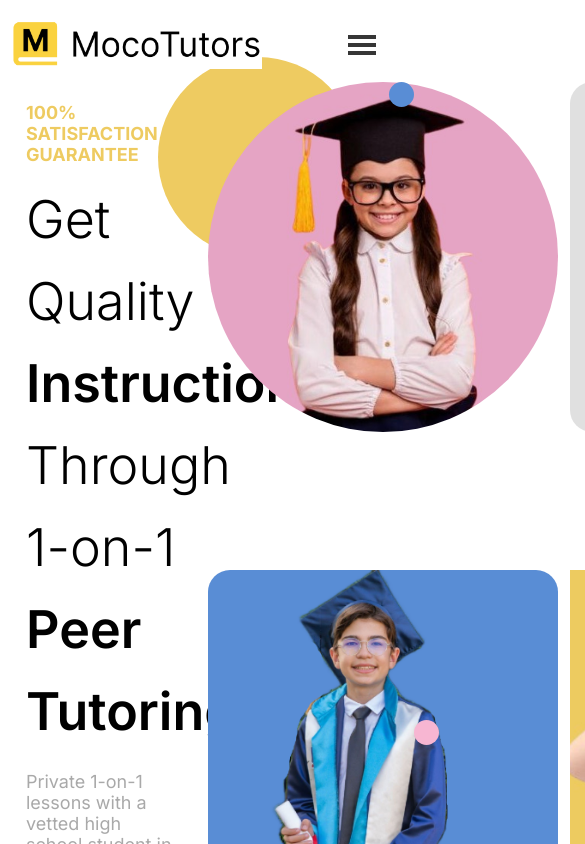
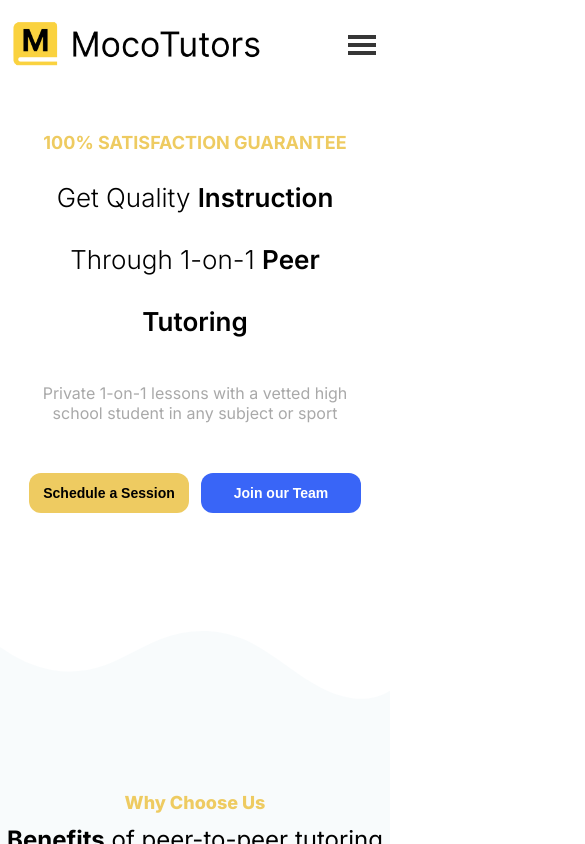
Before and after one commit to RationalChestnut/montgomery_tutors, a React (Create React App) app: page / in a window 390 px wide. Shown: the top 844 px of the page, 585 px wide, since content can reach past the window. Built offline with nearby package versions, Linux system fonts and the light colour scheme.

Commit message:
Made website responsive

```diff
--- a/src/pages/HomePage/Home.module.css
+++ b/src/pages/HomePage/Home.module.css
@@ -70,7 +70,6 @@
 
 .right {
   max-width: 40%;
-  position: relative;
   display: grid;
   grid-template-columns: 1fr 1fr;
   grid-gap: 12px;
@@ -101,7 +100,7 @@
   width: 25px;
   height: 25px;
   top: 0px;
-  right: -50px;
+  right: -30px;
 }
 
 .yellowDot {
@@ -118,16 +117,152 @@
   width: 50px;
   height: 50px;
   bottom: 10px;
-  left: -75px;
+  left: -20%;
 }
 
 .smallPinkRight {
   background-color: #f7b6d2;
   width: 25px;
   height: 25px;
-  bottom: 300px;
-  right: -75px;
+  bottom: 80%;
+  right: -10%;
 }
 
-@media screen and (max-width: 1550px) {
+.imageContainer {
+  position: relative;
 }
+
+@media screen and (max-width: 1615px) {
+  .image {
+    width: 315px;
+    height: 315px;
+  }
+}
+@media screen and (max-width: 1450px) {
+  .title {
+    font-size: 42px;
+    line-height: 62px;
+  }
+  .left {
+    max-width: 35%;
+  }
+  .right {
+    max-width: 55%;
+  }
+}
+@media screen and (max-width: 1300px) {
+  .image {
+    width: calc(315px - 31.5px);
+    height: calc(315px - 31.5px);
+  }
+}
+@media screen and (max-width: 1250px) {
+  .image {
+    /* Shrink image width and height 10% */
+    width: calc(315px - 60px);
+    height: calc(315px - 60px);
+  }
+}
+@media screen and (max-width: 1180px) {
+  .left {
+    max-width: 45%;
+  }
+}
+
+@media screen and (max-width: 1100px) {
+  .imageContainer1 {
+    display: none;
+  }
+  .imageContainer3 {
+    display: none;
+  }
+  .right {
+    grid-template-columns: 1fr;
+  }
+  .image {
+    width: 315px;
+    height: 315px;
+  }
+  #lastImage {
+    border-radius: 22px;
+  }
+}
+
+@media screen and (max-width: 1000px) {
+  .title {
+    font-size: 38px;
+  }
+  .button {
+    width: calc(200px - 20px);
+    height: calc(50px - 5px);
+    font-size: 15px;
+  }
+}
+
+@media screen and (max-width: 850px) {
+  .imageContainer {
+    display: none;
+  }
+  .left {
+    max-width: 100%;
+    display: flex;
+    flex-direction: column;
+    align-items: center;
+  }
+  .homePageContainer {
+    padding-bottom: 25px;
+  }
+  .title {
+    text-align: center;
+    font-size: 34px;
+  }
+  .description {
+    text-align: center;
+  }
+}
+
+@media screen and (max-width: 725px) {
+  .title {
+    font-size: 30px;
+  }
+  .description {
+    font-size: 16px;
+  }
+}
+
+@media screen and (max-width: 590px) {
+  .left {
+    max-width: 90%;
+    margin: 50px auto;
+  }
+  .buttonContainer {
+    display: flex;
+    align-items: center;
+    justify-content: center;
+  }
+}
+
+@media screen and (max-width: 470px) {
+  .title {
+    font-size: 26px;
+  }
+}
+
+@media screen and (max-width: 400px) {
+  .button {
+    width: calc(200px - 40px);
+    height: calc(50px - 10px);
+    font-size: 14px;
+  }
+}
+
+@media screen and (max-width: 340px) {
+  .satisfaction {
+    font-size: 16px;
+  }
+  .button {
+    width: calc(200px - 60px);
+    height: calc(50px - 15px);
+    font-size: 13px;
+  }
+}
--- a/src/pages/HomePage/Home.page.js
+++ b/src/pages/HomePage/Home.page.js
@@ -35,18 +35,25 @@ export const Home = () => {
         </div>
       </div>
       <div className={styles.right}>
-        <div className={`${styles.dot} ${styles.blueDot}`}></div>
+        <div className={`${styles.imageContainer} ${styles.imageContainer1}`}>
           <div className={`${styles.dot} ${styles.yellowDot}`}></div>
-        <div className={`${styles.dot} ${styles.smallPinkLeft}`}></div>
-        <div className={`${styles.dot} ${styles.smallPinkRight}`}></div>
           <img
             className={styles.image}
             src={pink}
             alt="Girl graduating"
             id={styles.firstImage}
           />
+        </div>
+        <div className={`${styles.imageContainer} ${styles.imageContainer2}`}>
+          <div className={`${styles.dot} ${styles.blueDot}`}></div>
           <img className={styles.image} src={white} alt="Boy graduating" />
+        </div>
+        <div className={`${styles.imageContainer} ${styles.imageContainer3}`}>
+          <div className={`${styles.dot} ${styles.smallPinkLeft}`}></div>
           <img className={styles.image} src={blue} alt="Boy graduating" />
+        </div>
+        <div className={`${styles.imageContainer} ${styles.imageContainer4}`}>
+          <div className={`${styles.dot} ${styles.smallPinkRight}`}></div>
           <img
             className={styles.image}
             src={yellow}
@@ -55,5 +62,6 @@ export const Home = () => {
           />
         </div>
       </div>
+    </div>
   );
 };
```
Lines whose indentation alone changed are shown as unchanged.
